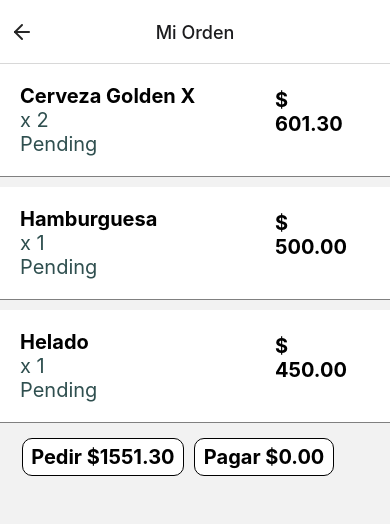
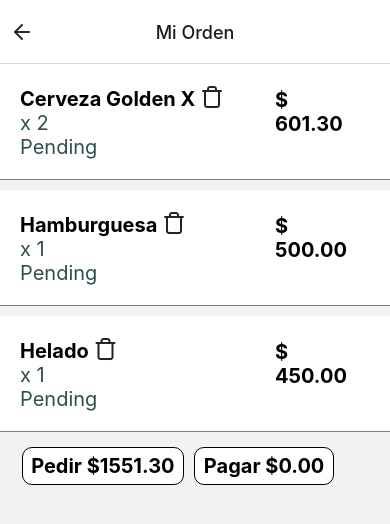
Before and after one commit to daplp84/agiles-grupo5-frontend, a React Native app: screen /order in a window 390 px wide. Shown: the top 524 px of the page. Built offline with nearby package versions, Linux system fonts and the light colour scheme; no server answers.

Commit message:
agrega boton eliminar y elimina items de orden

```diff
--- a/components/orderItem.jsx
+++ b/components/orderItem.jsx
@@ -1,11 +1,25 @@
 import React from 'react';
-import { StyleSheet, View, Text, TouchableOpacity } from 'react-native';
+import { useContext } from 'react';
+import { StyleSheet, View, Text, TouchableOpacity} from 'react-native';
+import ButtonIcon from './generic/buttonIcon';
+import OrderContext from '../contexts/orderContext';
+import { useNavigation } from '@react-navigation/native';
 
 const OrderItem = (props) => {
+    const { products } = useContext(OrderContext);
+    const { deleteProduct, setCurrentOrderProduct } = useContext(OrderContext);
+    const navigation = useNavigation();
+
+    const performDelete = () => {
+        deleteProduct(props.item, products)
+        setCurrentOrderProduct(props.item);
+        navigation.navigate("order");
+    };
+
     return (
         <TouchableOpacity onPress={props.onPress} style={styles.container}>
             <View style={styles.column}>
-                <Text style={styles.name}>{props.item.name}</Text>
+                <Text style={styles.name}>{props.item.name} <ButtonIcon name='trash' onPress={() => performDelete (props.item, products)}></ButtonIcon></Text>
                 <Text style={styles.description}>x {props.item.quantity}</Text>
                 <Text style={styles.description}>{props.item.state}</Text>
             </View>
--- a/contexts/orderContext.jsx
+++ b/contexts/orderContext.jsx
@@ -28,8 +28,12 @@ export const OrderContextProvider = (props) => {
    }
 
    const resetCurrentOrderProduct = () => {
+      setCurrentProduct({});
+   }
 
-      setCurrentProduct({});
+   const deleteProduct = (product, products) => {
+      const index = products.findIndex(item => item.id === product.id && item.state === 'Pending');
+      products.splice(index, 1)
    }
 
    return (
@@ -41,7 +45,8 @@ export const OrderContextProvider = (props) => {
             changeProductQuantity: (orderProduct, newQuantity) => changeProductQuantity(orderProduct, newQuantity),
             currentOrderProduct: currentProduct,
             setCurrentOrderProduct: (product) => setCurrentOrderProduct(product),
-            resetCurrentOrderProduct: () => resetCurrentOrderProduct()
+            resetCurrentOrderProduct: () => resetCurrentOrderProduct(),
+            deleteProduct: (product, products) => deleteProduct(product, products),
         }}>
          {props.children}
       </OrderContext.Provider>
```
